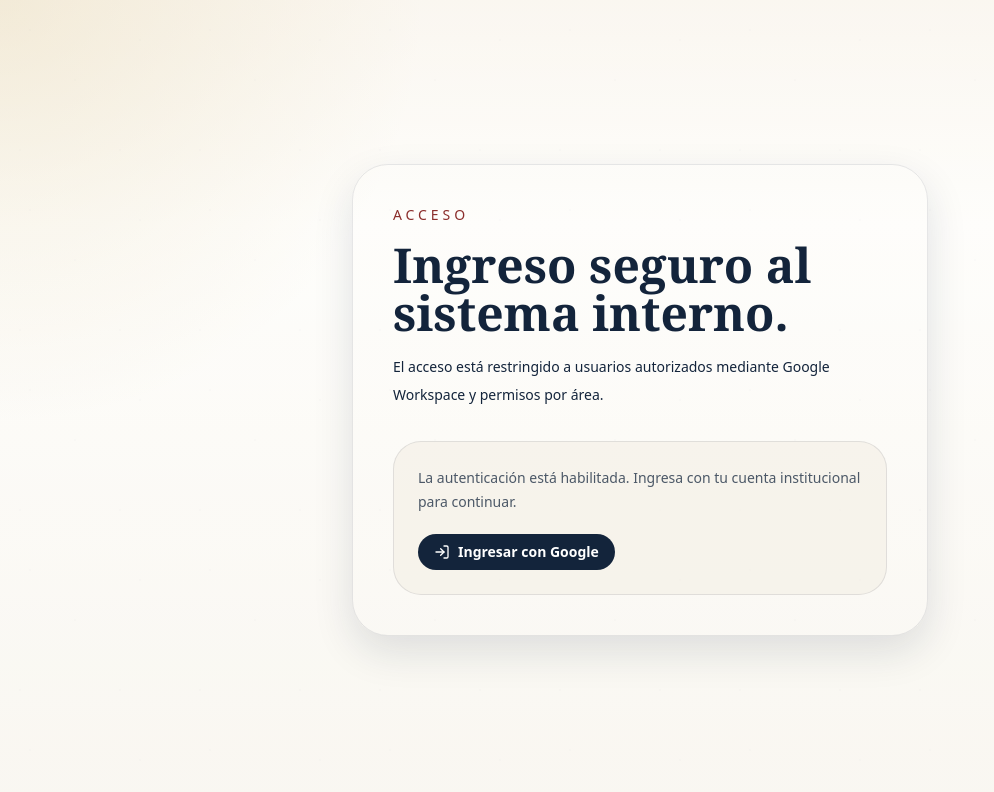
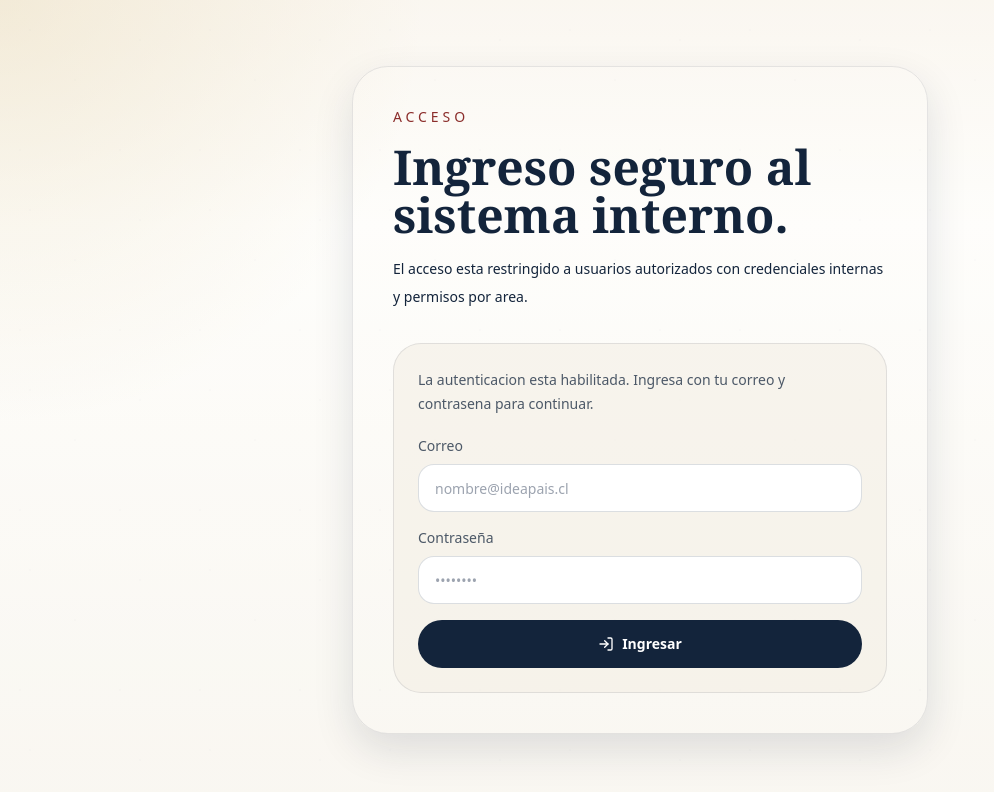
Before and after one commit to AgSt4/Sistema_Registro, a Next.js app: page /login in a window 1280 px wide. Shown: the top 792 px of the page, without its empty margins (0-994 px from the left). Built offline with nearby package versions, Linux system fonts and the light colour scheme; no server answers.

Commit message:
Update Usuario

```diff
--- a/app/login/page.tsx
+++ b/app/login/page.tsx
@@ -1,8 +1,5 @@
 import { redirect } from "next/navigation";
-import Link from "next/link";
-import { AppShell } from "@/components/app-shell";
-import { SectionCard } from "@/components/cards";
-import { SignInButton } from "@/components/auth-button";
+import { EmailPasswordForm } from "@/components/email-password-form";
 import { LoginSessionGate } from "@/components/login-session-gate";
 import { getAuthState } from "@/lib/auth";
 
@@ -24,54 +21,23 @@ export default async function LoginPage() {
           Ingreso seguro al sistema interno.
         </h1>
         <p className="mt-4 text-sm leading-7 text-brand-ink/72">
-          El acceso está restringido a usuarios autorizados mediante Google Workspace y permisos por área.
+          El acceso esta restringido a usuarios autorizados con credenciales internas y permisos por area.
         </p>
         <div className="mt-8 rounded-[28px] border border-brand-ink/10 bg-brand-sand/60 p-6">
           {auth.isConfigured ? (
             <div className="space-y-5">
               <p className="text-sm leading-6 text-brand-ink/75">
-                La autenticación está habilitada. Ingresa con tu cuenta institucional para continuar.
+                La autenticacion esta habilitada. Ingresa con tu correo y contrasena para continuar.
               </p>
-              <SignInButton />
+              <EmailPasswordForm />
             </div>
           ) : (
             <p className="text-sm leading-6 text-brand-ink/75">
-              Faltan variables de Supabase en el proyecto. Configúralas en Vercel antes de habilitar el acceso.
+              Faltan variables de Supabase en el proyecto. Configuralas en Vercel antes de habilitar el acceso.
             </p>
           )}
         </div>
       </section>
     </main>
   );
-
-  return (
-    <AppShell eyebrow="Acceso" title="Ingreso con Google Workspace para operar con permisos por área y rol.">
-      <div className="mx-auto max-w-3xl">
-        <SectionCard
-          title="Entrar al sistema"
-          description="Cuando Supabase está configurado, el login usa Google y la sesión queda disponible en el servidor para SSR y políticas RLS."
-        >
-          <div className="space-y-4 text-sm text-brand-ink/75">
-            <p>
-              Estado de configuración:{" "}
-              <strong>{auth.isConfigured ? "Supabase detectado" : "faltan variables de entorno"}</strong>
-            </p>
-            <p>
-              Estado de sesión: <strong>{auth.user ? `conectado como ${auth.user?.email ?? ""}` : "sin sesión"}</strong>
-            </p>
-            {auth.isConfigured ? <SignInButton /> : null}
-            {!auth.isConfigured ? (
-              <p>
-                Completa primero `.env.local` o las variables del proyecto en Vercel. El detalle quedó documentado en{" "}
-                <Link href="/settings" className="font-semibold text-brand-wine underline underline-offset-4">
-                  Gobernanza
-                </Link>
-                .
-              </p>
-            ) : null}
-          </div>
-        </SectionCard>
-      </div>
-    </AppShell>
-  );
 }
--- /dev/null
+++ b/components/email-password-form.tsx
@@ -0,0 +1,74 @@
+"use client";
+
+import { useState } from "react";
+import { LogIn } from "lucide-react";
+import { createClient } from "@/lib/supabase/browser";
+
+export function EmailPasswordForm() {
+  const [email, setEmail] = useState("");
+  const [password, setPassword] = useState("");
+  const [loading, setLoading] = useState(false);
+  const [error, setError] = useState("");
+
+  return (
+    <form
+      className="space-y-4"
+      onSubmit={async (event) => {
+        event.preventDefault();
+        setLoading(true);
+        setError("");
+
+        const supabase = createClient();
+        const { error: signInError } = await supabase.auth.signInWithPassword({
+          email,
+          password
+        });
+
+        if (signInError) {
+          setError(signInError.message);
+          setLoading(false);
+          return;
+        }
+
+        window.location.href = "/";
+      }}
+    >
+      <label className="block text-sm text-brand-ink/75">
+        Correo
+        <input
+          type="email"
+          required
+          value={email}
+          onChange={(event) => setEmail(event.target.value)}
+          className="mt-2 h-12 w-full rounded-2xl border border-brand-ink/15 bg-white px-4 text-brand-ink"
+          placeholder="nombre@ideapais.cl"
+        />
+      </label>
+
+      <label className="block text-sm text-brand-ink/75">
+        Contraseña
+        <input
+          type="password"
+          required
+          value={password}
+          onChange={(event) => setPassword(event.target.value)}
+          className="mt-2 h-12 w-full rounded-2xl border border-brand-ink/15 bg-white px-4 text-brand-ink"
+          placeholder="••••••••"
+        />
+      </label>
+
+      {error ? (
+        <div className="rounded-2xl border border-red-200 bg-red-50 px-4 py-3 text-sm text-red-700">{error}</div>
+      ) : null}
+
+      <button
+        type="submit"
+        disabled={loading}
+        className="inline-flex h-12 w-full items-center justify-center gap-2 rounded-full bg-brand-ink px-4 text-sm font-semibold text-white disabled:opacity-70"
+      >
+        <LogIn className="h-4 w-4" />
+        {loading ? "Ingresando..." : "Ingresar"}
+      </button>
+    </form>
+  );
+}
```
